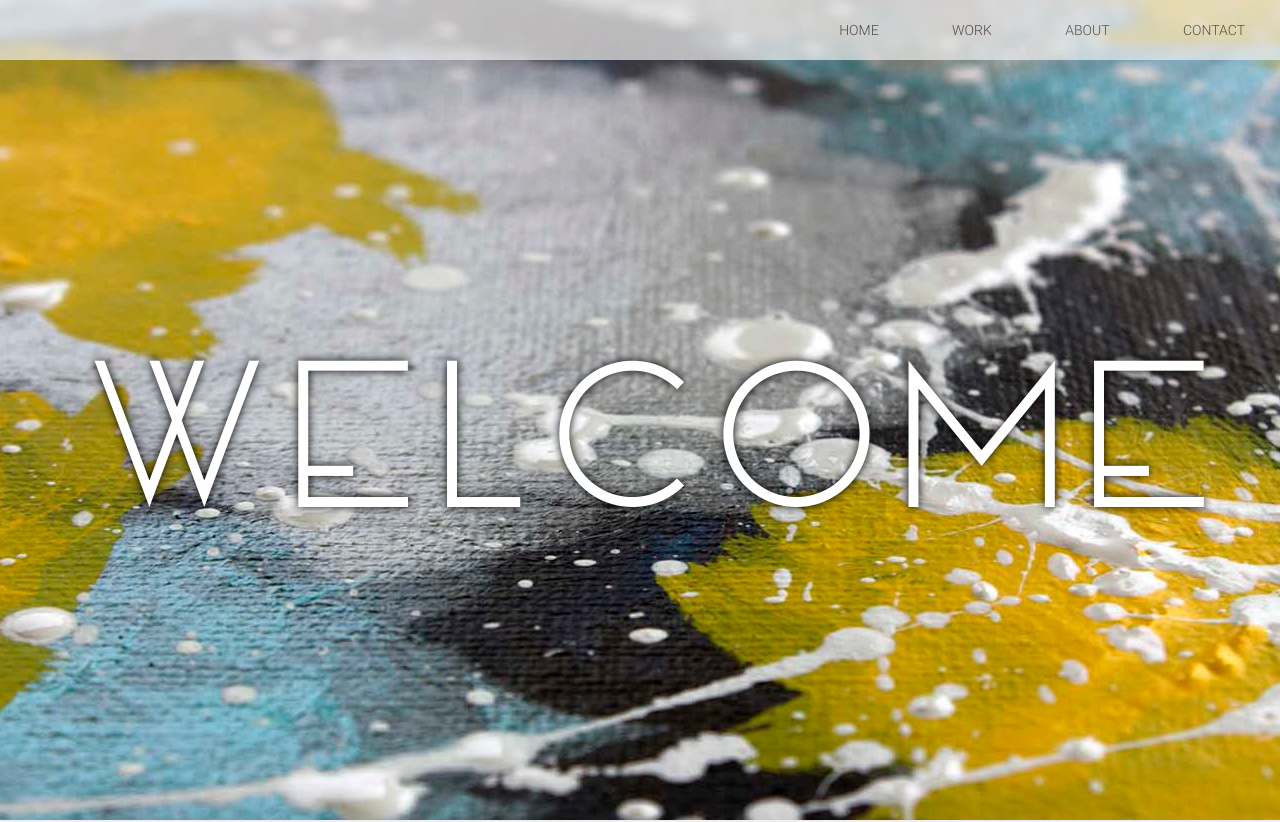
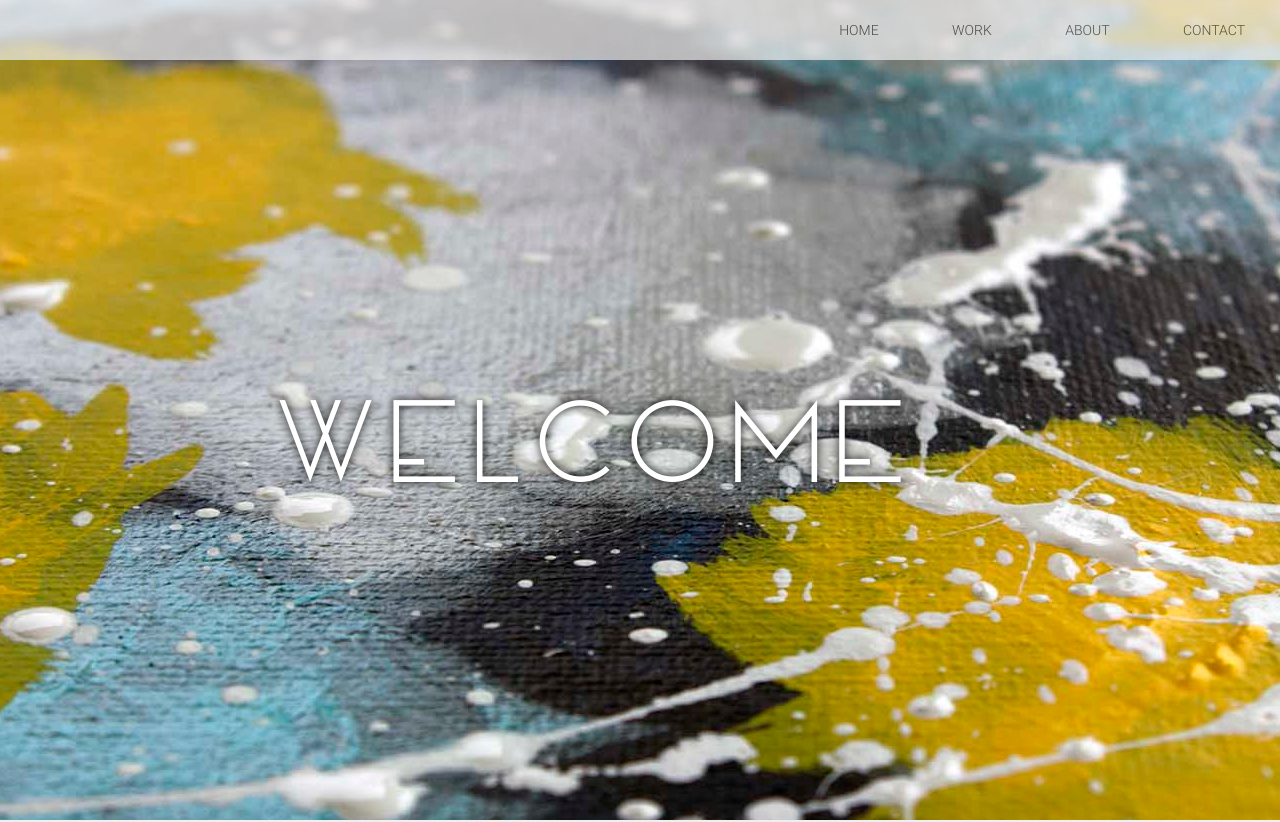
Before and after one commit to vr00mie/Blurp, a plain HTML site: page index.html in a window 1280 px wide. Shown: the top 822 px of the page. Drawn offline with Linux system fonts and the light colour scheme.

Commit message:
favicon bitches

```diff
--- a/css/stylesheet.css
+++ b/css/stylesheet.css
@@ -424,7 +424,7 @@ section.module.parallax-7 {
 
   section.module.parallax.parallax-1 h1 {
     margin-top: -50px;
-    font-size: 50px;
+    font-size: 34px;
   }
 
   section.module.parallax-3 {
@@ -520,7 +520,7 @@ section.module.parallax-7 {
 
   section.module.parallax.parallax-1 h1 {
     margin-top: -30px;
-    font-size: 50px;
+    font-size: 34px;
   }
 
   section.module.parallax-3 {
@@ -621,7 +621,7 @@ section.module.parallax-7 {
 
   section.module.parallax.parallax-1 h1 {
     margin-top: 10px;
-    font-size: 55px;
+    font-size: 45px;
   }
 
   section.module.parallax-3 {
@@ -704,7 +704,7 @@ section.module.parallax-7 {
 
   section.module.parallax.parallax-1 h1 {
     margin-top: -100px;
-    font-size: 70px;
+    font-size: 56px;
   }
 
   section.module.parallax-3 {
@@ -804,7 +804,7 @@ section.module.parallax-7 {
 
   section.module.parallax.parallax-1 h1 {
     margin-top: 150px;
-    font-size: 120px;
+    font-size: 112px;
   }
 
     section.module.parallax-3 {
@@ -900,7 +900,7 @@ section.module.parallax-7 {
 
   section.module.parallax.parallax-1 h1 {
     margin-top: 150px;
-    font-size: 200px;
+    font-size: 112px;
     margin-left: -100px;
   }
 
--- a/index.html
+++ b/index.html
@@ -2,6 +2,7 @@
 <html>
 <head>
   <title></title>
+  <link rel="shortcut icon" type="image/ico" href="img/favicon.ico"/>
   <meta name="viewport" content="width=device-width,initial-scale=1.0" />
   <link rel="stylesheet" type="text/css" href="css/bootstrap.css">
   <script type="text/javascript" src="js/jquery-1.11.2.min.js"></script>
@@ -40,7 +41,7 @@
 
   <section class="module parallax parallax-3">
     <div class="container">
-      <h1>i am always iterating</h1>
+      <h1>i am always learning</h1>
     </div>
   </section>
 
```
Also changed, not shown: about.html (+1 -0 lines), contact.html (+1 -0 lines), work.html (+1 -0 lines), img/VR_Fav.png (added), img/favicon.ico (added), 1 other file.
